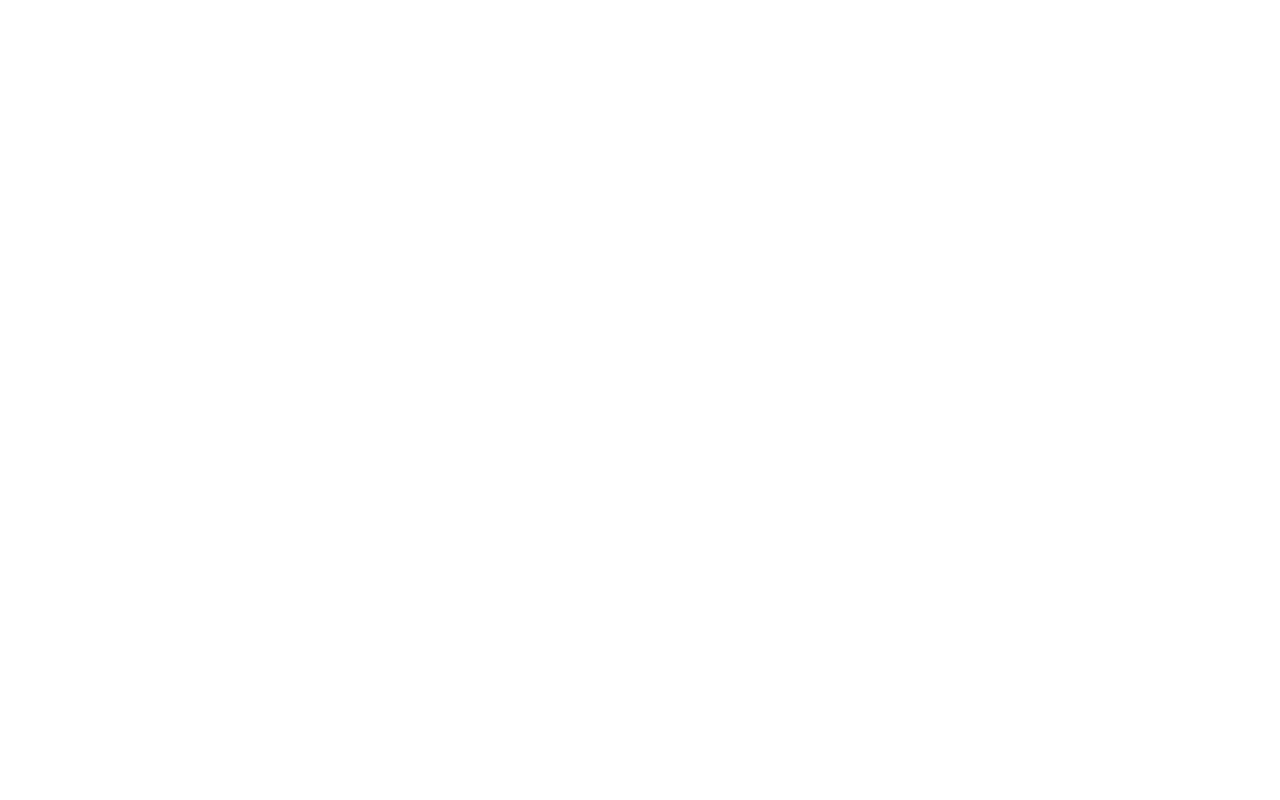
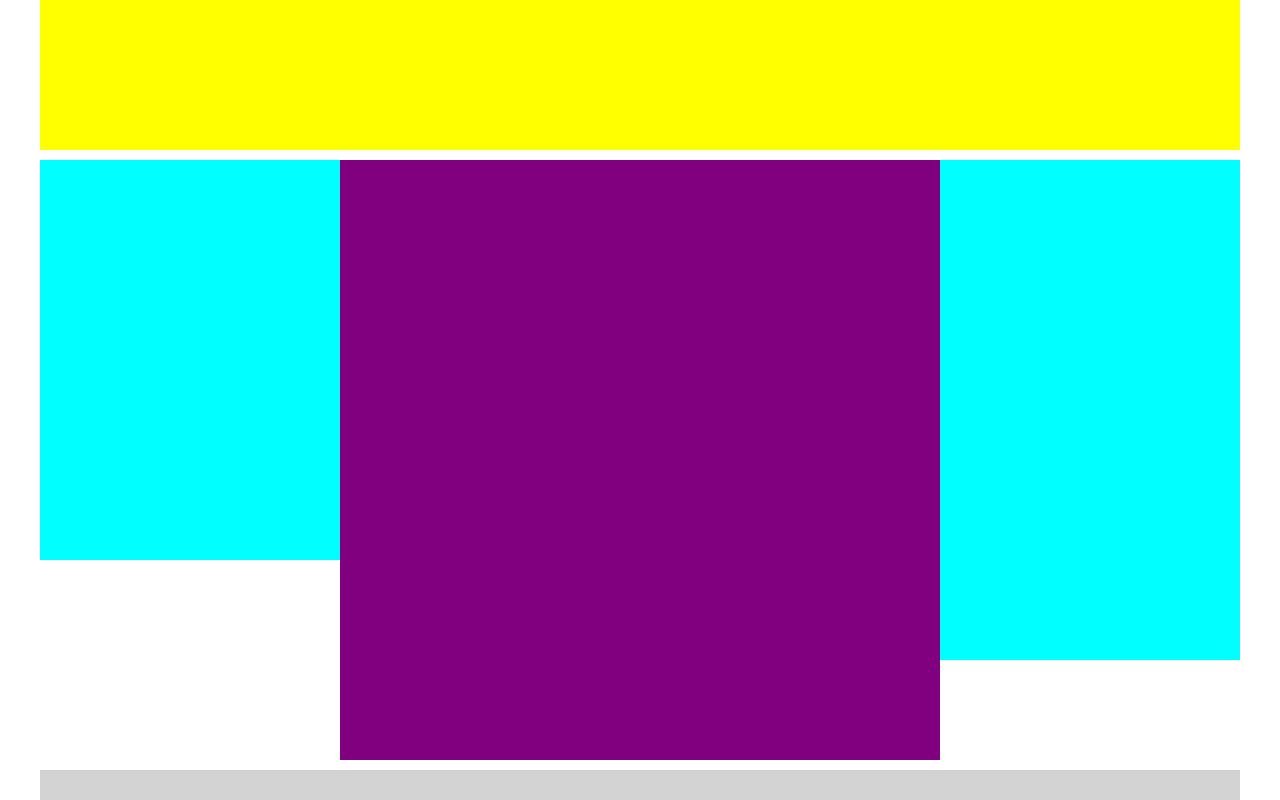
Before and after one commit to gabr-moragarm-f/htmlcss-struttura-wp, a plain HTML site: page index.html in a window 1280 px wide. Shown: the top 800 px of the page. Drawn offline with Linux system fonts and the light colour scheme.

Commit message:
v0.2 dimensionato in css, mancano gli spazi

```diff
--- a/css/style.css
+++ b/css/style.css
@@ -3,3 +3,50 @@
   margin: 0;
   padding: 0;
 }
+
+/* utilities */
+.float-l{
+  float: left;
+}
+
+.clearfix{
+  content: "";
+  display: table;
+  clear: both;
+}
+/* /utilities */
+
+.container{
+  width: 1200px;
+  margin: 0 auto;
+}
+
+header{
+  height: 150px;
+  background: yellow;
+}
+
+.page-center{
+  padding: 10px 0;
+}
+
+nav{
+  width: 300px;
+  height: 400px;
+  background: cyan;
+}
+
+main{
+  width: 600px;
+  height: 600px;
+  background: purple;
+}
+
+.navbar-right nav{
+  height: 250px;
+}
+
+footer{
+  height: 200px;
+  background: lightgrey;
+}
--- a/index.html
+++ b/index.html
@@ -18,13 +18,16 @@
       </header>
       <!-- /heading -->
 
-      <!-- navbar left -->
+      <!-- page center -->
+      <div class="page-center clearfix">
+
+        <!-- left navbar -->
         <nav class="float-l">
 
 
 
         </nav>
-      <!-- /navbar left -->
+        <!-- /left navbar -->
 
         <!-- page main -->
         <main class="float-l">
@@ -34,23 +37,26 @@
         </main>
         <!-- /page main -->
 
-      <!-- navbar right -->
-      <nav class="float-l">
+        <!-- right navbar -->
+        <div class="navbar-right float-l">
 
-        <div class="nav-box">
+          <nav>
 
 
 
-        </div>
+          </nav>
 
-        <div class="nav-box">
+          <nav>
 
 
 
+          </nav>
+
         </div>
+        <!-- /right navbar -->
 
-      </nav>
-      <!-- /navbar right -->
+      </div>
+      <!-- /page center -->
 
       <!-- page footer -->
       <footer>
```
Lines whose indentation alone changed are shown as unchanged.
